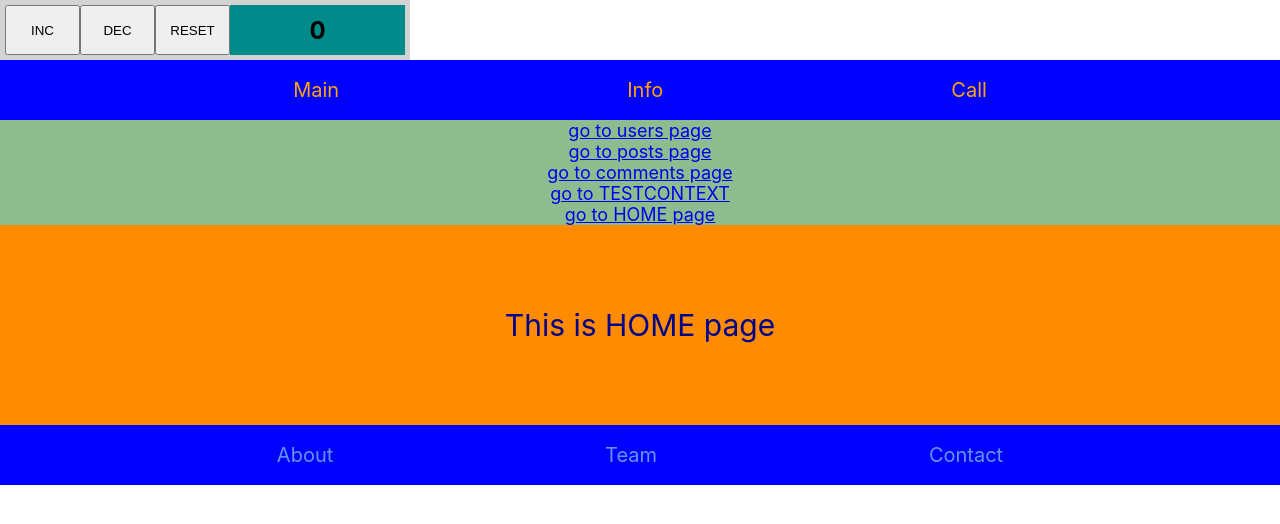
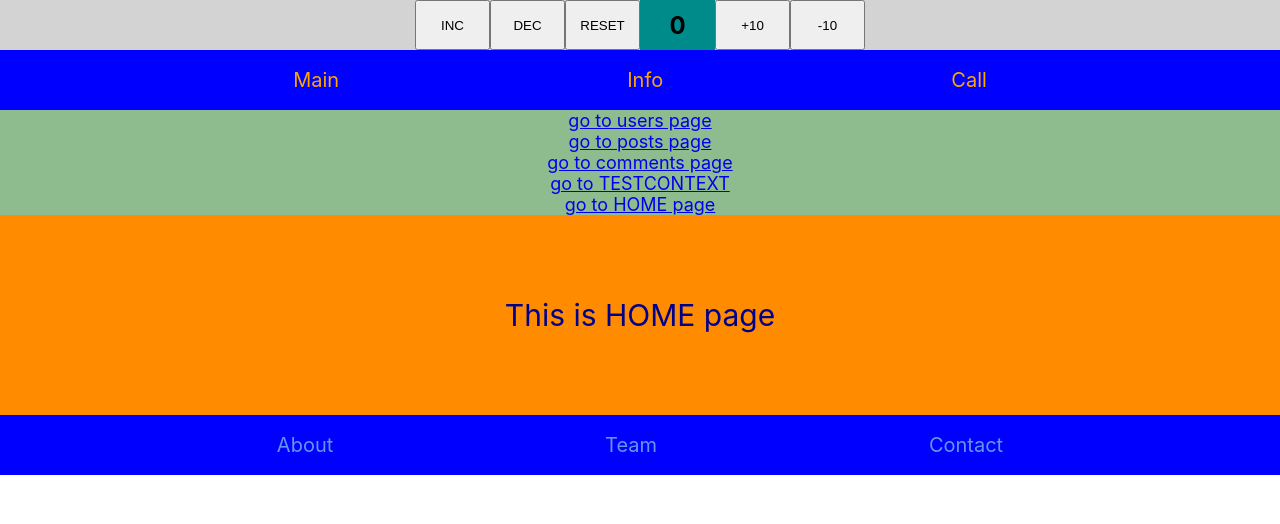
Before and after one commit to Hyrycham/lesson1_REACT, a React (Create React App) app: page / in a window 1280 px wide. Shown: the top 524 px of the page. Built offline with nearby package versions, Linux system fonts and the light colour scheme; no server answers.

Commit message:
add  Counter

```diff
--- a/src/App.css
+++ b/src/App.css
@@ -107,6 +107,10 @@ height: 50px;
 }
 .CounterWrap{
     display: flex;
-    width: 400px;
-    height: 50px;
+    width:100%;
+    background-color: lightgrey;
+    }
+.Counter{
+    background-color: darkcyan;
+
 }
--- a/src/App.js
+++ b/src/App.js
@@ -20,7 +20,7 @@ const SomeNestedComponent=()=>{
     console.log(counter);
 
     return(
-        <div className={'itemUsers CenT CounterWrap'} >
+        <div className={'CenT  CounterBtn Counter'} >
             <h2 className={' CenT'}>{counter}</h2>
                     </div>
     )
@@ -65,7 +65,7 @@ function App() {
         <Router>
 
       <div>
-          <div className={'usersInfo CenT CounterWrap'} >
+          <div className={'CenT CounterWrap'} >
 <div className={'CenT CounterBtn'} >
     <button  className={' CenT CounterBtn'} onClick={()=>{dispatch({type:'INC'})}}> INC</button>
 </div>
@@ -77,6 +77,16 @@ function App() {
               </div>
 
           <SomeChildComponent  />
+
+              <div className={'CenT CounterBtn'} >
+                  <button  className={' CenT CounterBtn'} onClick={()=>{dispatch({type:'INC10'})}}> +10 </button>
+              </div>
+
+              <div className={'CenT CounterBtn'} >
+                  <button  className={' CenT CounterBtn'} onClick={()=>{dispatch({type:'DEC10'})}}> -10 </button>
+              </div>
+
+
           </div>
 
           < Menu  pages={['Main', 'Info' , 'Call']}
--- a/src/index.js
+++ b/src/index.js
@@ -18,6 +18,12 @@ const  counterReducer =  (state=initialState,action) =>{
         }
         case 'RESET':{
             return {...state, counterValue: 0}
+        }
+        case 'INC10':{
+            return {...state, counterValue:  state.counterValue+10}
+        }
+        case 'DEC10':{
+            return {...state, counterValue:  state.counterValue-10}
         }
         default :
             return state;
```
